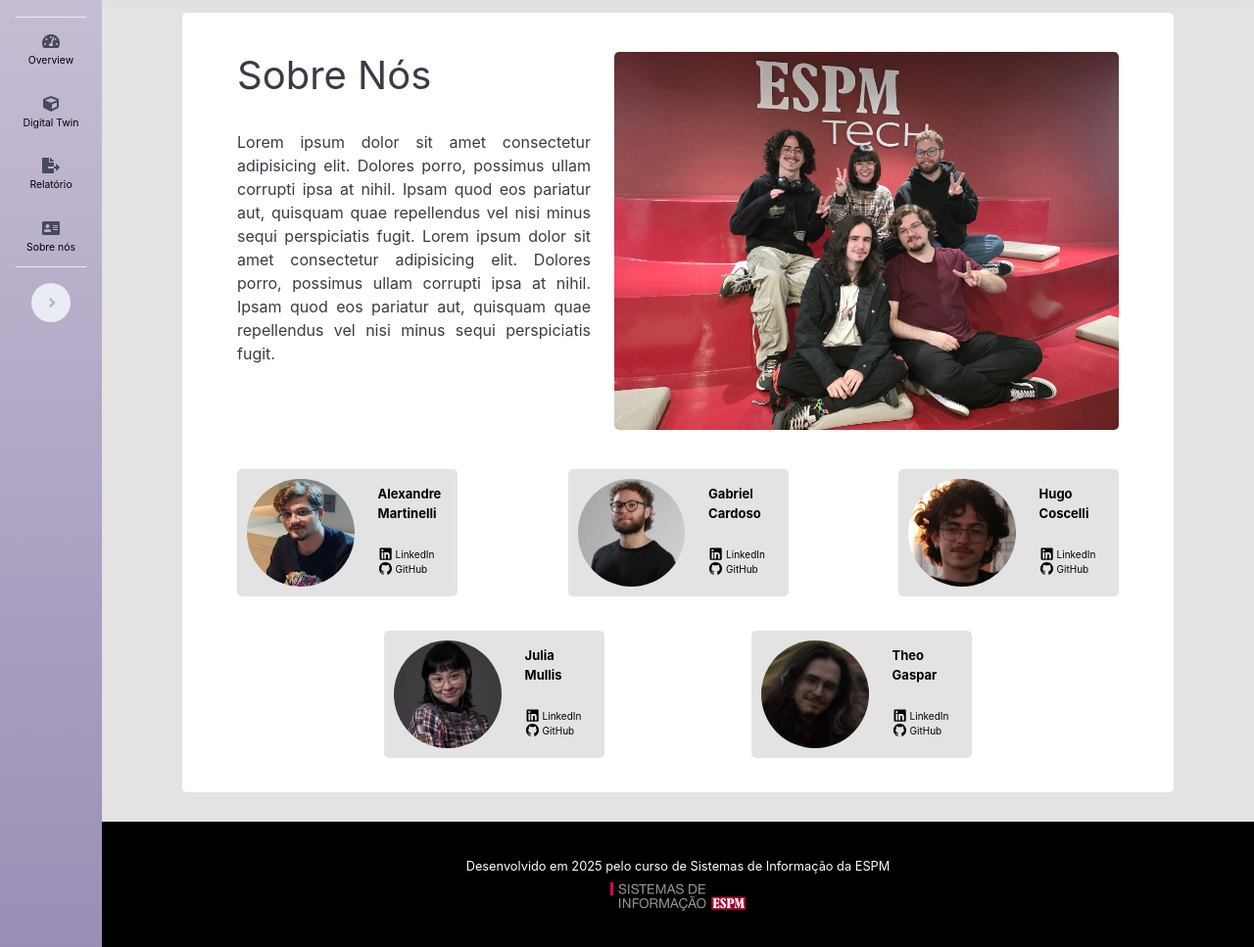
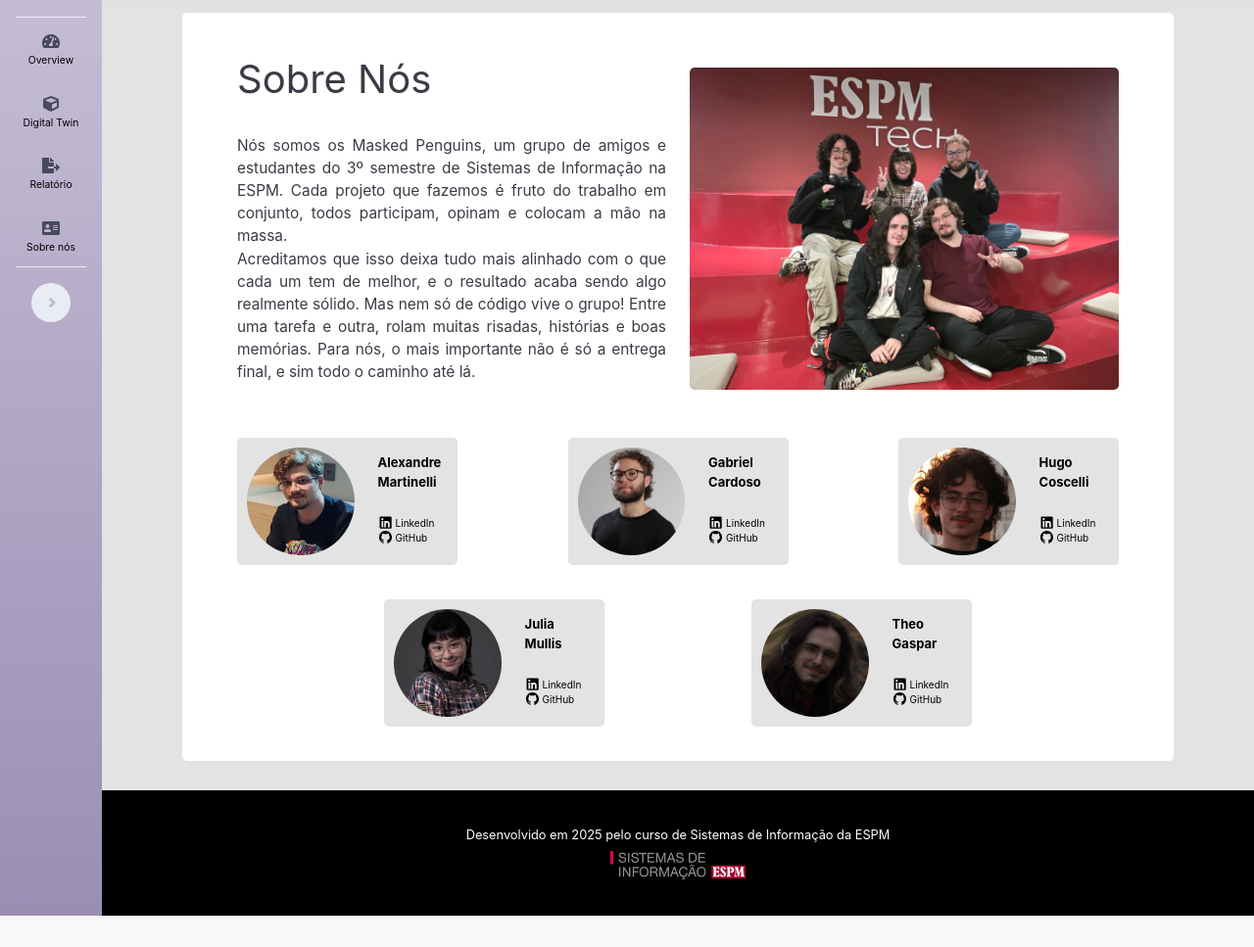
Before and after one commit to tech-espm/inter-3sem-2025-mercadinho, a Flask app: page /sobre in a window 1280 px wide. Shown: the part 87-1054 px from the top of the page at 98% size. After the commit the page ends 1022 px from the top, so only its background shows below. Run offline with Flask 3, Linux system fonts and the light colour scheme; parts of the project's set-up code (start-up, migrations or seed data) failed here and were passed over; some libraries are stand-ins or nearby versions.

Commit message:
Adição do texto Sobre nós
Co-Authored-By: alexandremartinelli11 <169063292+alexandremartinelli11@users.noreply.github.com>

```diff
--- a/static/css/estilo.css
+++ b/static/css/estilo.css
@@ -7,6 +7,11 @@ body {
 	/* Para fazer o rodapé ficar sempre na parte inferior da página ;) */
 	min-height: 100vh;
 	background-color: #e3e3e3;
+}
+
+::selection {
+	background: #d0c4e6;
+	color: #000000;
 }
 
 #wrapper #content-wrapper {
@@ -59,6 +64,7 @@ body {
 
 .formatacao-texto-sobre {
 	text-align: justify;
+	font-size: 15.4px;
 }
 
 .fundo-cinza-card {
--- a/templates/index/sobre.html
+++ b/templates/index/sobre.html
@@ -5,19 +5,21 @@
     <div class="row">
       <div class="container-fluid fundo-branco-borda-arredondada">
         <div class="row margin-row-interna">
-          <div class="col-lg-5">
+          <div class="col-lg-6 pt-1">
             <h1>Sobre Nós</h1>
             <p class="formatacao-texto-sobre pt-4">
-              Lorem ipsum dolor sit amet consectetur adipisicing elit. Dolores
-              porro, possimus ullam corrupti ipsa at nihil. Ipsam quod eos
-              pariatur aut, quisquam quae repellendus vel nisi minus sequi
-              perspiciatis fugit. Lorem ipsum dolor sit amet consectetur
-              adipisicing elit. Dolores porro, possimus ullam corrupti ipsa at
-              nihil. Ipsam quod eos pariatur aut, quisquam quae repellendus vel
-              nisi minus sequi perspiciatis fugit.
+              Nós somos os Masked Penguins, um grupo de amigos e estudantes do
+              3º semestre de Sistemas de Informação na ESPM. Cada projeto que
+              fazemos é fruto do trabalho em conjunto, todos participam, opinam
+              e colocam a mão na massa. <br />
+              Acreditamos que isso deixa tudo mais alinhado com o que cada um
+              tem de melhor, e o resultado acaba sendo algo realmente sólido.
+              Mas nem só de código vive o grupo! Entre uma tarefa e outra, rolam
+              muitas risadas, histórias e boas memórias. Para nós, o mais
+              importante não é só a entrega final, e sim todo o caminho até lá.
             </p>
           </div>
-          <div class="col-lg-7 centralizar">
+          <div class="col-lg-6 centralizar pt-3">
             <img
               src="/static/img/masked_penguins_v2.jpg"
               alt="Integrantes do grupo Mercadinho"
```
